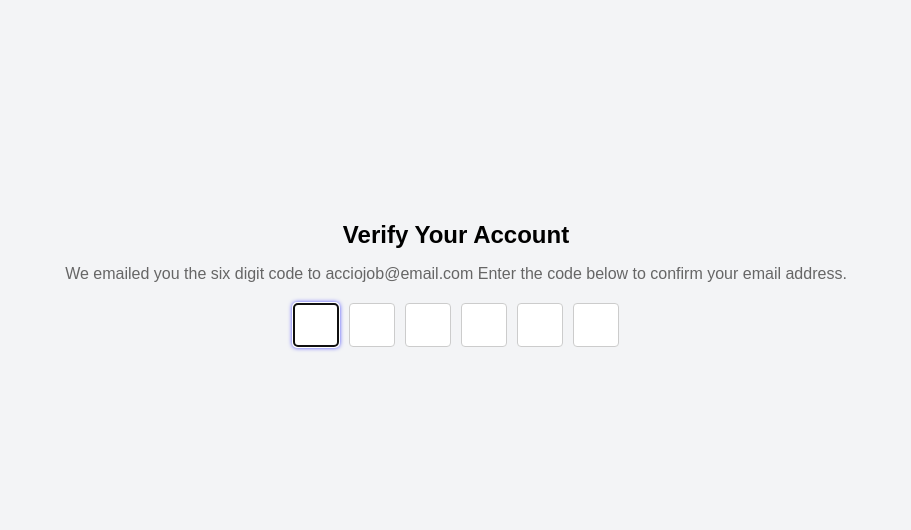
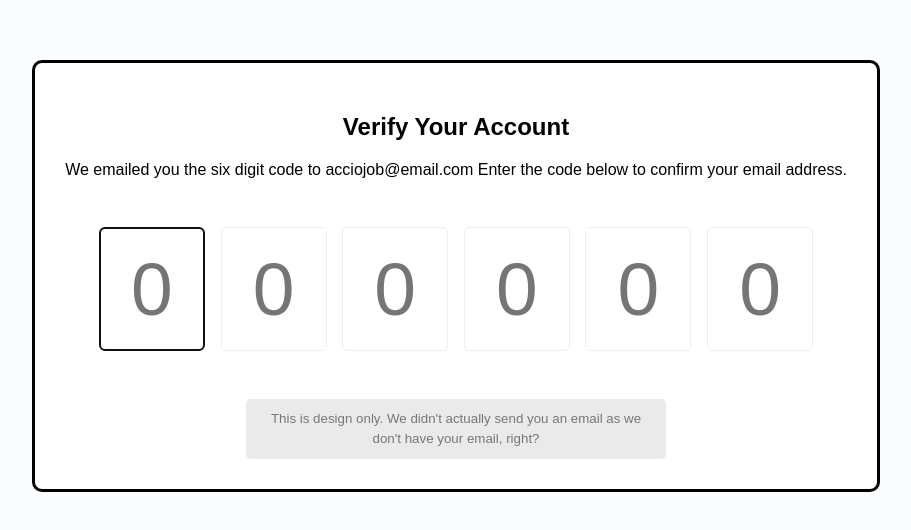
Before and after one commit to acciojob/OTP-Gulvaiz, a website: page main.html in a window 1280 px wide. Shown: the part 124-654 px from the top of the page, without its empty margins (184-1095 px from the left). Drawn offline with Linux system fonts and the light colour scheme.

Commit message:
created a submission

```diff
--- a/main.html
+++ b/main.html
@@ -1,24 +1,35 @@
 <!DOCTYPE html>
-<html lang="en">
+
+<html>
+
 <head>
-    <meta charset="UTF-8">
-    <meta name="viewport" content="width=device-width, initial-scale=1.0">
-    <title>OTP Verification</title>
-    <link rel="stylesheet" href="styles.css">
+	<link rel="stylesheet" href="styles.css">
 </head>
+
 <body>
-    <div class="container">
-        <h1 id="verification_heading">Verify Your Account</h1>
-        <p id="verification_subtext">We emailed you the six digit code to acciojob@email.com Enter the code below to confirm your email address.</p>
-        <div class="code-container">
-            <input type="text" id="code-1" maxlength="1" class="code" autofocus>
-            <input type="text" id="code-2" maxlength="1" class="code">
-            <input type="text" id="code-3" maxlength="1" class="code">
-            <input type="text" id="code-4" maxlength="1" class="code">
-            <input type="text" id="code-5" maxlength="1" class="code">
-            <input type="text" id="code-6" maxlength="1" class="code">
-        </div>
-    </div>
-    <script src="script.js"></script>
+
+	<div class="container">
+		<h2 id="verification_heading">Verify Your Account</h2>
+		<p id="verification_subtext">
+			We emailed you the six digit code to acciojob@email.com
+			Enter the code below to confirm your email address.
+		</p>
+		<div class="code-container">
+			<input type="number" class="code" id="code-1" placeholder="0" min="0" max="9" required>
+			<input type="number" class="code" id="code-2" placeholder="0" min="0" max="9" required>
+			<input type="number" class="code" id="code-3"placeholder="0" min="0" max="9" required>
+			<input type="number" class="code" id="code-4"placeholder="0" min="0" max="9" required>
+			<input type="number" class="code" id="code-5"placeholder="0" min="0" max="9" required>
+			<input type="number" class="code" id="code-6"placeholder="0" min="0" max="9" required>
+		</div>
+		<small class="info">
+			This is design only. We didn't actually send you an email as we don't have your email, right?
+		</small>
+	</div>
+
+    <script type="text/javascript" src="./script.js">
+</script>
+
 </body>
+
 </html>
--- a/script.js
+++ b/script.js
@@ -1,27 +1,22 @@
-const inputFields = document.querySelectorAll(".code");
+const codes = document.querySelectorAll(".code")
 
-inputFields.forEach((input, index) => {
-    input.addEventListener("input", () => {
-        if (input.value !== "" && index < inputFields.length - 1) {
-            input.classList.remove("focused");
-            inputFields[index + 1].classList.add("focused");
-            inputFields[index + 1].focus();
+codes[0].focus()
+
+codes.forEach((code, idx) => {
+    code.addEventListener("keydown", (e) => {
+        console.log(e.key)
+        const keyPressed = e.key
+
+        if (keyPressed >= 0 && keyPressed <= 9) {
+            codes[idx].value = ''
+            if (idx < codes.length - 1) {
+                setTimeout(() => codes[idx + 1].focus(), 10)
+            }
         }
-    });
-
-    input.addEventListener("keydown", (event) => {
-        if (event.key === "Backspace" && input.value === "" && index > 0) {
-            input.classList.remove("focused");
-            inputFields[index - 1].classList.add("focused");
-            inputFields[index - 1].focus();
-        }
-    });
-
-    input.addEventListener("focus", () => {
-        input.classList.add("focused");
-    });
-
-    input.addEventListener("blur", () => {
-        input.classList.remove("focused");
-    });
-});
+        else if (keyPressed === "Backspace") {
+            if (idx > 0) {
+                setTimeout(() => codes[idx - 1].focus(), 10)
+            }
+        }
+    })
+})
--- a/styles.css
+++ b/styles.css
@@ -1,46 +1,73 @@
-body {
-    display: flex;
-    justify-content: center;
-    align-items: center;
-    height: 100vh;
-    background-color: #f3f4f6;
-    margin: 0;
-    font-family: Arial, sans-serif;
+body{
+    box-sizing: border-box;
 }
 
-.container {
+body{
+    background-color: #fbfcfe;
+    font-family: 'Muli',sans-serif;
+    display: flex;
+    align-items: center;
+    justify-content: center;
+    height: 100vh;
+    overflow: hidden;
+    margin: 0;
+}
+
+.container{
+    background-color: #fff;
+    border: 3px #000 solid;
+    border-radius: 10px;
+    padding: 30px;
+    max-width: 1000px;
     text-align: center;
 }
 
-#verification_heading {
-    font-size: 24px;
-    margin-bottom: 10px;
+.code-container{
+    display: flex;
+    align-items: center;
+    justify-content: center;
+    margin: 40px 0;
 }
 
-#verification_subtext {
-    font-size: 16px;
-    color: #666;
-    margin-bottom: 20px;
+.code{
+    caret-color: transparent;
+    border-radius: 5px;
+    font-size: 75px;
+    height: 120px;
+    width: 100px;
+    border: 1px solid #eee;
+    margin: 1%;
+    text-align: center;
+    font-weight: 300;
+    -moz-appearance: textfield;
 }
 
-.code-container {
-    display: flex;
-    justify-content: center;
+.code::-webkit-inner-spin-button{
+    -webkit-appearance: none;
+    margin: 0;
+}
+.code:valid{
+    border-color: #3498db;
+    box-shadow: 0 10px 10px -5px rgba(0,0,0,0.25);
 }
 
-.code {
-    width: 40px;
-    height: 40px;
-    margin: 0 5px;
-    text-align: center;
-    font-size: 24px;
-    border: 1px solid #ccc;
-    border-radius: 4px;
+.info{
+    background-color: #eaeaea;
+    display: inline-block;
+    padding: 10px;
+    line-height: 20px;
+    max-width: 400px;
+    color: #777;
+    border-radius: 5px;
 }
 
-.code.focused {
-    border-color: blue;
-    box-shadow: 0 0 5px blue;
+@media(max-width:600px){
+    .code-container{
+        flex-wrap: wrap;
+    }
+    .code{
+        font-size: 60px;
+        height: 80px;
+        max-width: 70px;
+    }
 }
-
-}
```
